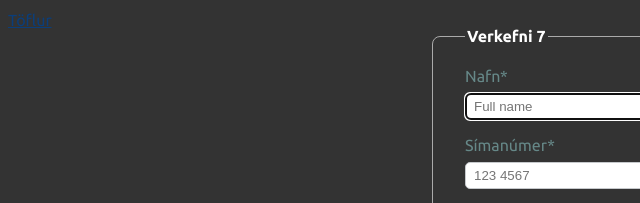
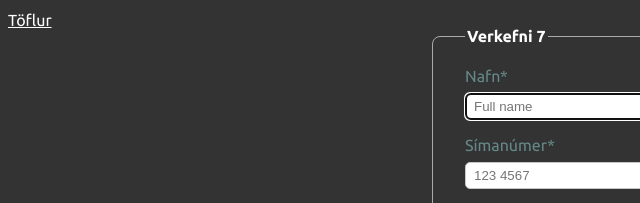
Before and after one commit to SteinthorSvavars/vef_verkefni_7, a plain HTML site: page index.html in a window 1280 px wide. Shown: the top 203 px of the page, 0-640 px from the left. Drawn offline with Linux system fonts and the light colour scheme.

Commit message:
Update styles.css

```diff
--- a/styles.css
+++ b/styles.css
@@ -11,7 +11,7 @@ h3,
 h4,
 h5,
 a {
-    color: #0B3E7A
+    color: #fff
 }
 
 a:visited {
```
